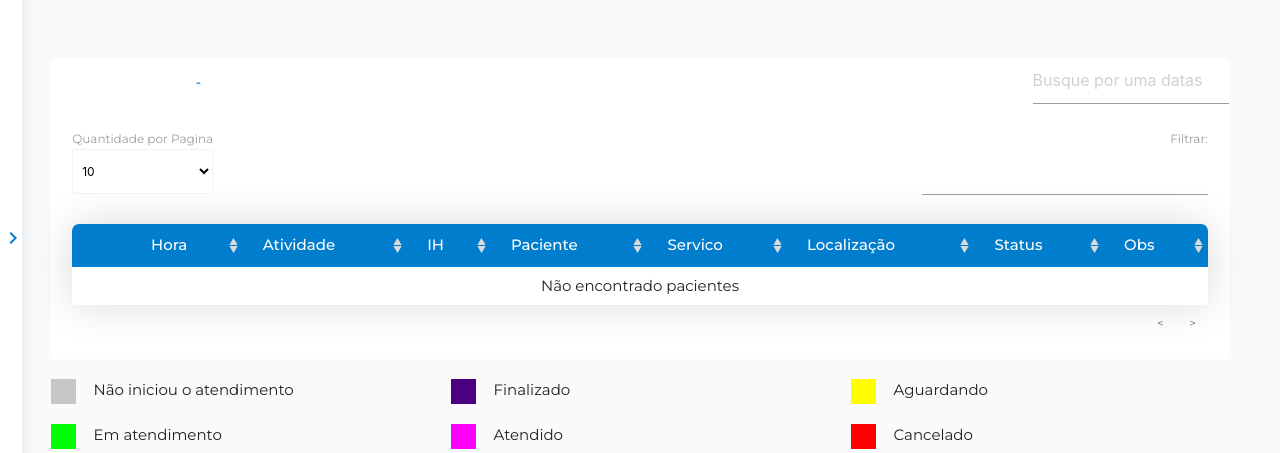
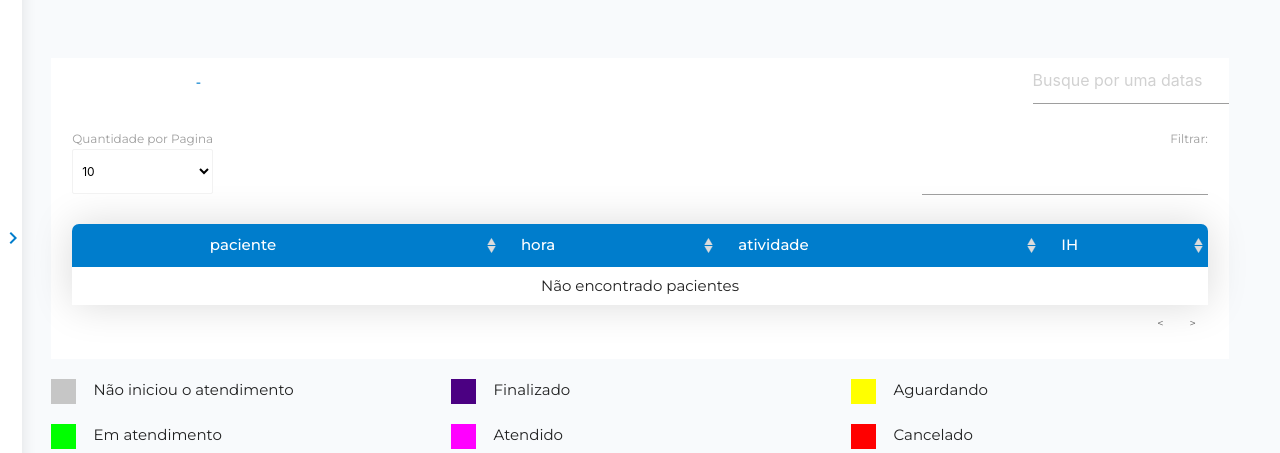
Before and after one commit to lucastavaresdev/Projetos-sistemas, a PHP site: page /dashboard.php?setor=1 in a window 1280 px wide. Shown: the part 210-663 px from the top of the page. Run offline with PHP 8.4, Linux system fonts and the light colour scheme; the visitor is signed in with stand-in values (Sample User, id 1); data that the repository does not hold is empty; a stand-in replaces the project's code that opens the database connection.

Commit message:
colunas funcionando

```diff
--- a/painel4/src/dashboard.php
+++ b/painel4/src/dashboard.php
@@ -79,18 +79,15 @@
                     <table id="tabela_pacientes"  class="responsive-table tabela-cor " style="width:100%" >
                         <thead>
                             <tr>
-                                <th  class="ocutarmobile"></th>
+                                    <th></th>
                                     <th class="ocultar">id_agendamento</th>
-                                <th>Hora</th>
-                                <th>Atividade</th>
+                                    <th>paciente</th>
+                                    <th>hora</th>
+                                    <th>atividade</th>
                                     <th>IH</th>
-                                <th>Paciente</th>
-                                <th>Servico</th>
-                                <th>Localização</th>
-                                <th>Status</th>
-                                <th>Obs</th>
                                     <th class="ocultar">codigo_exame</th>
                                     <th class="ocultar">codigo_servico</th>
+                                    <th class="ocultar">servico</th>
                                     <th class="ocultar">descricao_exame</th>
                                     <th class="ocultar">anotacao</th>
                                     <th class="ocultar">sexo</th>
@@ -103,10 +100,14 @@
                                     <th class="ocultar">checkin_exame</th>
                                     <th class="ocultar">checkout_exame</th>
                                     <th class="ocultar">tempo_exame</th>
-                                <th class="ocultar">tempo_decorrido_do_exame</th>
+                                    <th class="ocultar">tempo_decorrido_do_exame<</th>
+                                    <th class="ocultar">status</th>
                                     <th class="ocultar">desc_status</th>
                                     <th class="ocultar">tempo_espera</th>
+                                    <th class="ocultar">localizacao</th>
                                     <th class="ocultar">observacao</th>
+                                    <th class="ocultar">hora_agendamento</th>
+                                    <th class="ocultar">proximo_exame</th>
                             </tr>
                         </thead>
                         <tbody id="listadePacientes"></tbody>
--- a/painel4/src/js/index.js
+++ b/painel4/src/js/index.js
@@ -44,32 +44,62 @@ function lista_de_pacientes(data) {
 
             var nstatus = status(data[i].checkin_unidade, data[i].checkout_unidade, data[i].checkin_exame, data[i].checkout_exame, data[i].status)
 
+            // var cols = '<td  class="ocutarmobile"></td>' +
+            //     '<td class="ocultar">' + se_null(data[i].id_agendamento) + '</td>' +
+            //     '<td>' + se_null(data[i].hora) + '</td>' +
+            //     '<td>' + se_null(data[i].atividade) + '</td>' +
+            //     '<td>' + se_null(data[i].IH) + '</td>' +
+            //     '<td>' + se_null(data[i].paciente) + '</td>' +
+            //     '<td>' + se_null(data[i].servico) + '</td>' +
+            //     '<td>' + se_null(data[i].proximo_exame) + '</td>' +
+            //     '<td>' + c_localizacao(data[i].localizacao) + '</td>' +
+            //     '<td><div class="status-' + nstatus + ' center-status">' + nstatus + '</div></td>' +
+            //     `<td id="${data[i].IH + data[i].atividade}" class='center' ><a><i id="${data[i].IH + data[i].atividade}botao" class="material-icons botao_modal">info_outline</i></a></td>` +
+            //     '<td class="ocultar">' + se_null(data[i].codigo_servico) + '</td>' +
+            //     '<td class="ocultar">' + se_null(data[i].descricao_exame) + '</td>' +
+            //     '<td class="ocultar">' + se_null(data[i].sexo) + '</td>' +
+            //     '<td class="ocultar">' + se_null(data[i].data_nascimento) + '</td>' +
+            //     '<td class="ocultar">' + se_null(data[i].nome_medico) + '</td>' +
+            //     '<td class="ocultar">' + se_null(data[i].crm) + '</td>' +
+            //     '<td class="ocultar">' + se_null(data[i].checkin_unidade) + '</td>' +
+            //     '<td class="ocultar">' + se_null(data[i].checkout_unidade) + '</td>' +
+            //     '<td class="ocultar">' + se_null(data[i].tempo_vinculado) + '</td>' +
+            //     '<td class="ocultar">' + se_null(data[i].checkin_exame) + '</td>' +
+            //     '<td class="ocultar">' + se_null(data[i].checkout_exame) + '</td>' +
+            //     '<td class="ocultar">' + se_null(data[i].tempo_exame) + '</td>' +
+            //     '<td class="ocultar">' + se_null(data[i].tempo_decorrido_do_exame) + '</td>' +
+            //     '<td class="ocultar">' + se_null(data[i].desc_status) + '</td>' +
+            //     '<td class="ocultar">' + se_null(data[i].tempo_espera) + '</td>';
+
             var cols = '<td  class="ocutarmobile"></td>' +
-                '<td class="ocultar">' + se_null(data[i].id_agendamento) + '</td>' +
-                '<td>' + se_null(data[i].hora) + '</td>' +
-                '<td>' + se_null(data[i].atividade) + '</td>' +
-                '<td>' + se_null(data[i].IH) + '</td>' +
-                '<td>' + se_null(data[i].paciente) + '</td>' +
-                '<td>' + se_null(data[i].servico) + '</td>' +
-                '<td>' + c_localizacao(data[i].localizacao) + '</td>' +
-                '<td><div class="status-' + nstatus + ' center-status">' + nstatus + '</div></td>' +
-                `<td id="${data[i].IH + data[i].atividade}" class='center' ><a><i id="${data[i].IH + data[i].atividade}botao" class="material-icons botao_modal">info_outline</i></a></td>` +
-                '<td class="ocultar">' + se_null(data[i].codigo_exame) + '</td>' +
-                '<td class="ocultar">' + se_null(data[i].codigo_servico) + '</td>' +
-                '<td class="ocultar">' + se_null(data[i].descricao_exame) + '</td>' +
-                '<td class="ocultar">' + se_null(data[i].sexo) + '</td>' +
-                '<td class="ocultar">' + se_null(data[i].data_nascimento) + '</td>' +
-                '<td class="ocultar">' + se_null(data[i].nome_medico) + '</td>' +
-                '<td class="ocultar">' + se_null(data[i].crm) + '</td>' +
-                '<td class="ocultar">' + se_null(data[i].checkin_unidade) + '</td>' +
-                '<td class="ocultar">' + se_null(data[i].checkout_unidade) + '</td>' +
-                '<td class="ocultar">' + se_null(data[i].tempo_vinculado) + '</td>' +
-                '<td class="ocultar">' + se_null(data[i].checkin_exame) + '</td>' +
-                '<td class="ocultar">' + se_null(data[i].checkout_exame) + '</td>' +
-                '<td class="ocultar">' + se_null(data[i].tempo_exame) + '</td>' +
-                '<td class="ocultar">' + se_null(data[i].tempo_decorrido_do_exame) + '</td>' +
-                '<td class="ocultar">' + se_null(data[i].desc_status) + '</td>' +
-                '<td class="ocultar">' + se_null(data[i].tempo_espera) + '</td>';
+                '<td class="ocultar">' + data[i].id_agendamento + '</td>' +
+                '<td>' + data[i].paciente + '</td>' +
+                '<td>' + data[i].hora + '</td>' +
+                '<td>' + data[i].atividade + '</td>' +
+                '<td>' + data[i].IH + '</td>' +
+                '<td class="ocultar">' + data[i].codigo_exame + '</td>' +
+                '<td class="ocultar">' + data[i].codigo_servico + '</td>' +
+                '<td class="ocultar">' + data[i].servico + '</td>' +
+                '<td class="ocultar">' + data[i].descricao_exame + '</td>' +
+                '<td class="ocultar">' + data[i].anotacao + '</td>' +
+                '<td class="ocultar">' + data[i].sexo + '</td>' +
+                '<td class="ocultar">' + data[i].data_nascimento + '</td>' +
+                '<td class="ocultar">' + data[i].nome_medico + '</td>' +
+                '<td class="ocultar">' + data[i].crm + '</td>' +
+                '<td class="ocultar">' + data[i].checkin_unidade + '</td>' +
+                '<td class="ocultar">' + data[i].checkout_unidade + '</td>' +
+                '<td class="ocultar">' + data[i].tempo_vinculado + '</td>' +
+                '<td class="ocultar">' + data[i].checkin_exame + '</td>' +
+                '<td class="ocultar">' + data[i].checkout_exame + '</td>' +
+                '<td class="ocultar">' + data[i].tempo_exame + '</td>' +
+                '<td class="ocultar">' + data[i].tempo_decorrido_do_exame + '</td>' +
+                '<td class="ocultar">' + data[i].status + '</td>' +
+                '<td class="ocultar">' + data[i].desc_status + '</td>' +
+                '<td class="ocultar">' + data[i].tempo_espera + '</td>' +
+                '<td class="ocultar">' + data[i].localizacao + '</td>' +
+                '<td class="ocultar">' + data[i].observacao + '</td>' +
+                '<td class="ocultar">' + data[i].hora_agendamento + '</td>' +
+                '<td class="ocultar">' + data[i].proximo_exame + '</td>';
 
             var linha = tr.innerHTML = cols;
             tbody.innerHTML += linha;
@@ -293,16 +323,15 @@ function data_table(d) {
                     "defaultContent": ''
                 },
                 { 'data': "id_agendamento" },
+                { 'data': "paciente" },
                 { 'data': "hora" },
                 { 'data': "atividade" },
                 { 'data': "IH" },
-                { 'data': "paciente" },
-                { 'data': "servico" },
-                { 'data': "setor" },//localizacao
-                { 'data': "status" },
                 { 'data': "codigo_exame" },
                 { 'data': "codigo_servico" },
+                { 'data': "servico" },
                 { 'data': "descricao_exame" },
+                { 'data': "anotacao" },
                 { 'data': "sexo" },
                 { 'data': "data_nascimento" },
                 { 'data': "nome_medico" },
@@ -314,9 +343,15 @@ function data_table(d) {
                 { 'data': "checkout_exame" },
                 { 'data': "tempo_exame" },
                 { 'data': "tempo_decorrido_do_exame" },
+                { 'data': "status" },
                 { 'data': "desc_status" },
                 { 'data': "tempo_espera" },
+                { 'data': "localizacao" },
                 { 'data': "observacao" },
+                { 'data': "hora_agendamento" },
+                { 'data': "proximo_exame" },
+
+
             ],
             "order": [[1, 'asc']],
             "columnDefs": [
@@ -327,6 +362,7 @@ function data_table(d) {
                 }
             ],
         });
+
 
         // Add event listener for opening and closing details
         $('#tabela_pacientes tbody').on('click', 'td.details-control', function () {
```
Lines whose indentation alone changed are shown as unchanged.
